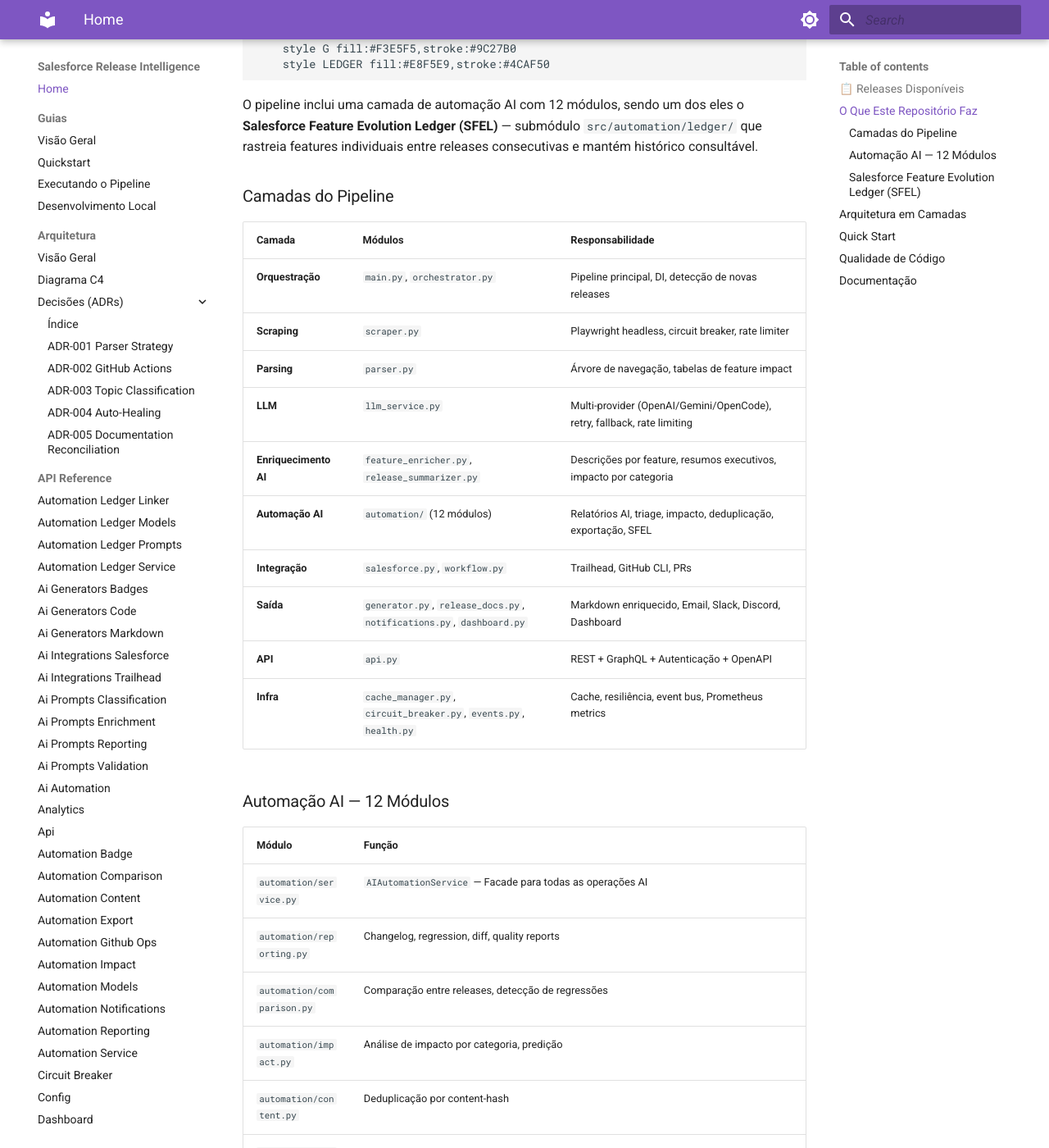
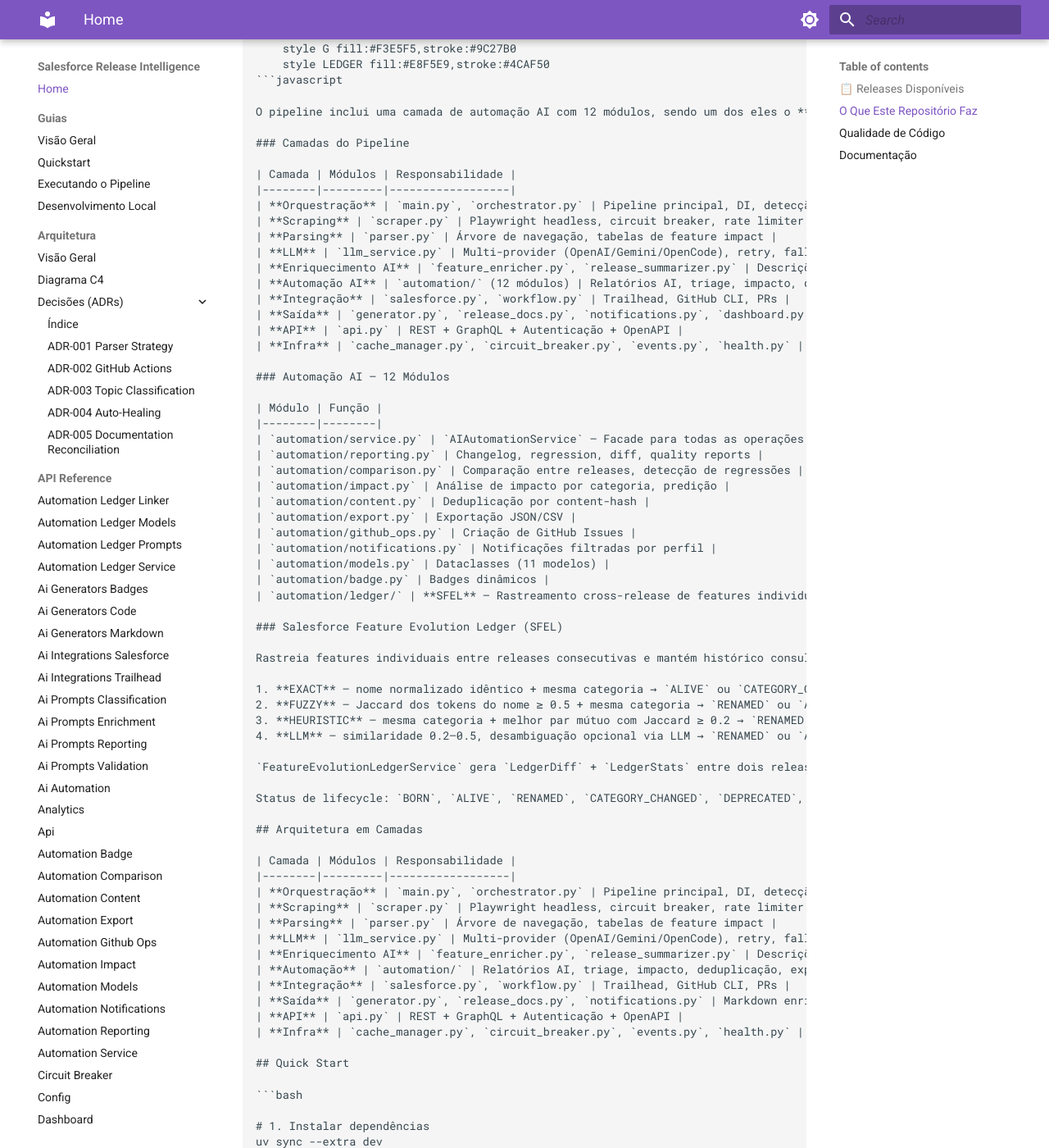
Before and after one commit to Fatal1tyBarucco/Salesforce-WebDev, an MkDocs documentation site: the page built from docs/index.md, in a window 1280 px wide and 1400 px high, scrolled down 1226 px. Shown: the whole window at 82% size. Built offline with MkDocs 1.6.1 and Material for MkDocs 9.7.7, drawn with Linux system fonts in a browser that asks for light colours; some of the changed text lies outside the part shown.

Commit message:
docs(sync): reconcile documentation — 2026-09-28 03:44 UTC

````diff
--- a/docs/index.md
+++ b/docs/index.md
@@ -45,7 +45,7 @@ graph TB
     style L fill:#FCE4EC,stroke:#E91E63
     style G fill:#F3E5F5,stroke:#9C27B0
     style LEDGER fill:#E8F5E9,stroke:#4CAF50
-```
+```javascript
 
 O pipeline inclui uma camada de automação AI com 12 módulos, sendo um dos eles o **Salesforce Feature Evolution Ledger (SFEL)** — submódulo `src/automation/ledger/` que rastreia features individuais entre releases consecutivas e mantém histórico consultável.
 
````
Also changed, not shown: other parts of docs/index.md (+1 -8 lines), docs/architecture/decisions/adr-006-feature-evolution-ledger.md (+2 -1 lines), docs/.documentation-manifest.json.
